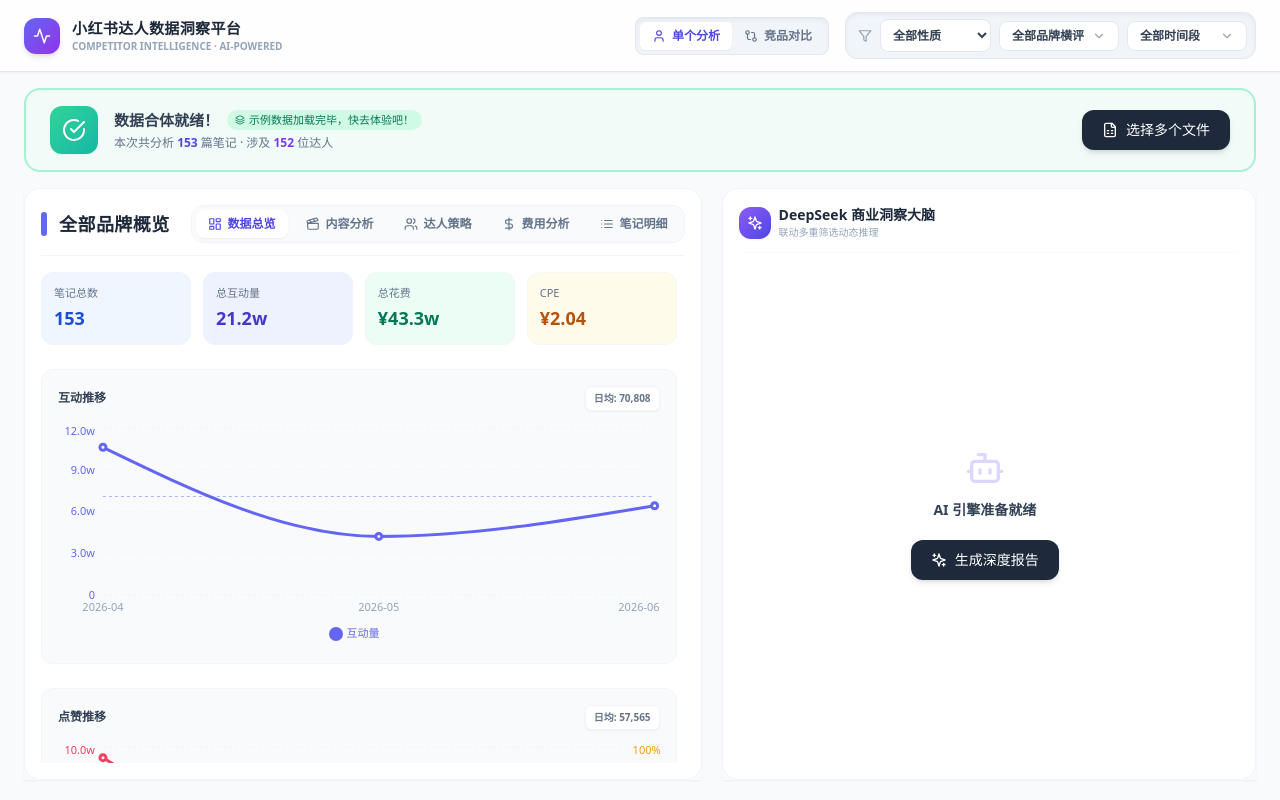
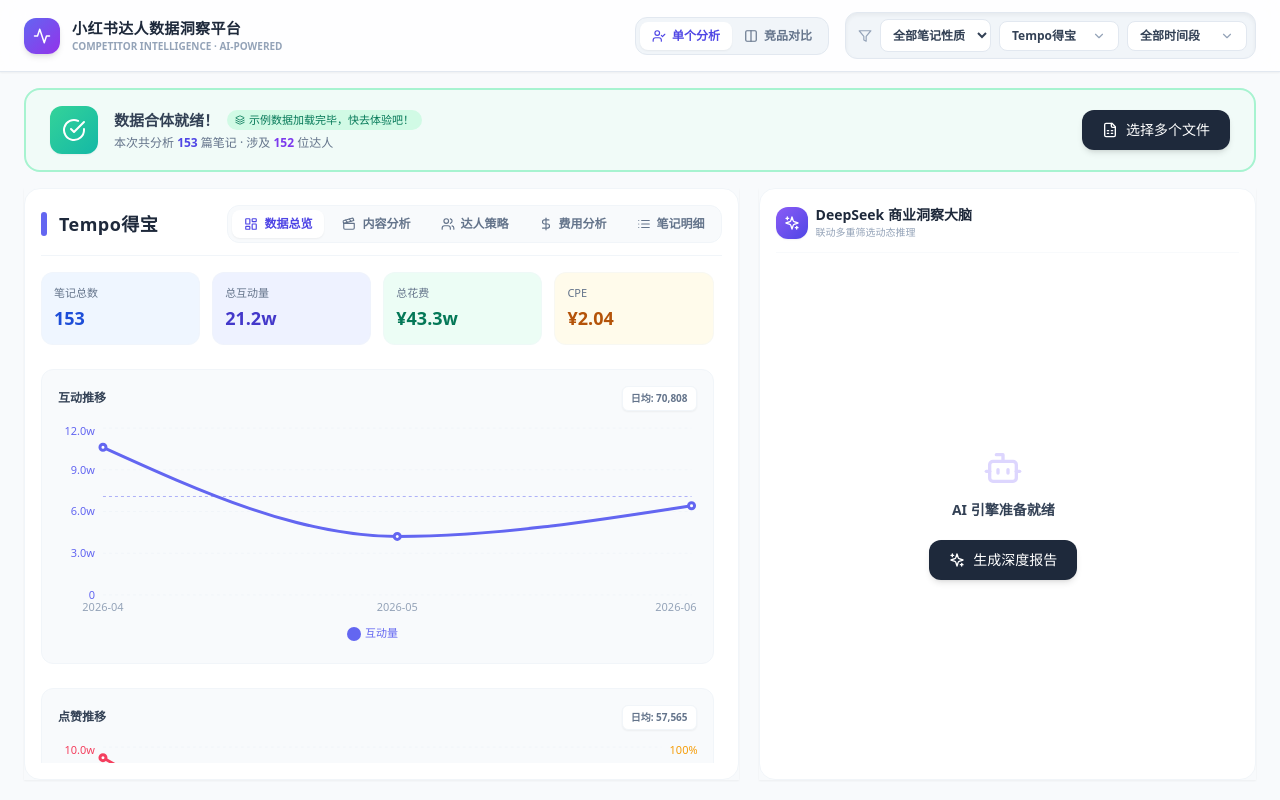
Before and after one commit to lin945448-cloud/ai-platform-new, a React (Vite) app: page / in a window 1280 px wide. Both pictures are taken after a click on the button "体验示例数据". Built offline with nearby package versions, Linux system fonts and the light colour scheme.

Commit message:
Update App.tsx

```diff
--- a/src/App.tsx
+++ b/src/App.tsx
@@ -1,16 +1,22 @@
-import React, { useState } from 'react';
+import React, { useState, useEffect } from 'react';
 import { ParsedData } from './types';
 import { getEmptyData } from './utils/parseData';
-import { Activity, Filter, ChevronDown, Check, GitCompare, User } from 'lucide-react';
+import { Activity, Filter, ChevronDown, Check, Columns, UserCheck } from 'lucide-react';
 import { UploadBar } from './components/UploadBar';
 import { Dashboard } from './components/Dashboard';
 import { AIPanel } from './components/AIPanel';
 
-function MultiSelect({ options, selected, onChange, placeholder, isCompareMode }: any) {
+// 优雅的多选下拉组件
+function MultiSelect({ options, selected, onChange, placeholder, isSingle = false }: any) {
   const [isOpen, setIsOpen] = useState(false);
   const isAll = selected.length === 0;
 
   const toggleOption = (opt: string) => {
+    if (isSingle) {
+      onChange([opt]);
+      setIsOpen(false);
+      return;
+    }
     if (selected.includes(opt)) onChange(selected.filter((o: string) => o !== opt));
     else onChange([...selected, opt]);
   };
@@ -23,15 +29,15 @@ function MultiSelect({ options, selected, onChange, placeholder, isCompareMode }
         onClick={() => setIsOpen(!isOpen)}
         className="relative z-50 flex items-center justify-between gap-2 px-3 py-1.5 bg-white border border-slate-200 rounded-lg cursor-pointer hover:border-indigo-300 transition-colors min-w-[120px]"
       >
-        <span className="text-xs font-bold text-slate-700 truncate max-w-[120px]">
-          {isCompareMode && isAll ? '请勾选对比品牌' : isAll ? placeholder : `${selected[0]} ${selected.length > 1 ? `(+${selected.length - 1})` : ''}`}
+        <span className="text-xs font-bold text-slate-700 truncate max-w-[100px]">
+          {isAll ? placeholder : `${selected[0]} ${selected.length > 1 ? `(+${selected.length - 1})` : ''}`}
         </span>
         <ChevronDown size={14} className={`text-slate-400 transition-transform ${isOpen ? 'rotate-180' : ''}`} />
       </div>
 
       {isOpen && (
         <div className="absolute z-50 top-full right-0 mt-1 w-48 bg-white border border-slate-100 rounded-xl shadow-xl py-1 max-h-60 overflow-y-auto custom-scroll">
-          {!isCompareMode && (
+          {!isSingle && (
             <>
               <div
                 onClick={() => { onChange([]); setIsOpen(false); }}
@@ -66,16 +72,18 @@ export default function App() {
   const [selectedCommercial, setSelectedCommercial] = useState<string>('全部');
   const [selectedBrands, setSelectedBrands] = useState<string[]>([]);
   const [selectedMonths, setSelectedMonths] = useState<string[]>([]);
-
-  // 新增：双模切换状态
+  // 新增切换：【单个分析】/【竞品对比】
   const [analysisMode, setAnalysisMode] = useState<'single' | 'compare'>('single');
 
-  const handleModeChange = (mode: 'single' | 'compare') => {
-    setAnalysisMode(mode);
-    if (mode === 'compare' && selectedBrands.length === 0 && data.brands.length > 0) {
-      setSelectedBrands(data.brands.slice(0, 2)); // 默认选两个对比
+  // 当切换到单品牌分析，如果之前勾选了多个品牌，默认只保留第一个
+  useEffect(() => {
+    if (analysisMode === 'single' && selectedBrands.length > 1) {
+      setSelectedBrands([selectedBrands[0]]);
+    } else if (analysisMode === 'single' && selectedBrands.length === 0 && data.brands.length > 0) {
+      // 默认选中第一个品牌
+      setSelectedBrands([data.brands[0]]);
     }
-  };
+  }, [analysisMode, data.brands]);
 
   return (
     <div className="min-h-screen bg-slate-50 flex flex-col" style={{ height: '100vh', overflow: 'hidden' }}>
@@ -92,24 +100,46 @@ export default function App() {
 
         {data.totalNotes > 0 && (
           <div className="flex items-center gap-4">
-            {/* 新增：模式切换器 */}
-            <div className="flex items-center bg-slate-100 p-1 rounded-lg shadow-inner border border-slate-200">
-              <button onClick={() => handleModeChange('single')} className={`flex items-center gap-1.5 px-3 py-1.5 rounded-md text-xs font-bold transition-all ${analysisMode === 'single' ? 'bg-white shadow-sm text-indigo-600' : 'text-slate-500 hover:text-slate-700'}`}>
-                <User size={14} /> 单个分析
+            {/* 核心切换开关：单个分析/竞品对比 */}
+            <div className="flex bg-slate-100 p-1 rounded-xl border border-slate-200">
+              <button
+                onClick={() => setAnalysisMode('single')}
+                className={`flex items-center gap-1.5 px-3 py-1.5 rounded-lg text-xs font-black transition-all ${
+                  analysisMode === 'single' ? 'bg-white text-indigo-600 shadow-sm' : 'text-slate-500 hover:text-slate-800'
+                }`}
+              >
+                <UserCheck size={14} /> 单个分析
               </button>
-              <button onClick={() => handleModeChange('compare')} className={`flex items-center gap-1.5 px-3 py-1.5 rounded-md text-xs font-bold transition-all ${analysisMode === 'compare' ? 'bg-white shadow-sm text-indigo-600' : 'text-slate-500 hover:text-slate-700'}`}>
-                <GitCompare size={14} /> 竞品对比
+              <button
+                onClick={() => setAnalysisMode('compare')}
+                className={`flex items-center gap-1.5 px-3 py-1.5 rounded-lg text-xs font-black transition-all ${
+                  analysisMode === 'compare' ? 'bg-white text-indigo-600 shadow-sm' : 'text-slate-500 hover:text-slate-800'
+                }`}
+              >
+                <Columns size={14} /> 竞品对比
               </button>
             </div>
 
             <div className="flex items-center gap-2 bg-slate-100 border border-slate-200 rounded-xl px-2 py-1.5 shadow-inner">
               <Filter size={14} className="text-slate-400 ml-1" />
-              <select value={selectedCommercial} onChange={(e) => setSelectedCommercial(e.target.value)} className="bg-white border border-slate-200 rounded-lg px-2 py-1.5 text-xs font-bold text-slate-700 outline-none cursor-pointer hover:border-indigo-300">
-                <option value="全部">全部性质</option>
+              <select
+                value={selectedCommercial}
+                onChange={(e) => setSelectedCommercial(e.target.value)}
+                className="bg-white border border-slate-200 rounded-lg px-2 py-1.5 text-xs font-bold text-slate-700 outline-none cursor-pointer hover:border-indigo-300"
+              >
+                <option value="全部">全部笔记性质</option>
                 <option value="是">仅商业笔记</option>
                 <option value="否">仅非商业笔记</option>
               </select>
-              <MultiSelect options={data.brands} selected={selectedBrands} onChange={setSelectedBrands} placeholder="全部品牌横评" isCompareMode={analysisMode === 'compare'} />
+
+              {/* 单个分析模式下品牌是单选，竞品对比模式下是勾选（多选） */}
+              <MultiSelect
+                options={data.brands}
+                selected={selectedBrands}
+                onChange={setSelectedBrands}
+                placeholder={analysisMode === 'single' ? "选择品牌" : "勾选对比品牌"}
+                isSingle={analysisMode === 'single'}
+              />
               <MultiSelect options={data.months} selected={selectedMonths} onChange={setSelectedMonths} placeholder="全部时间段" />
             </div>
           </div>
@@ -121,12 +151,23 @@ export default function App() {
       </div>
 
       <div className="flex-1 flex gap-5 px-6 pb-5 overflow-hidden min-h-0">
-        <div className="flex flex-col h-full shadow-sm" style={{ width: '55%' }}>
-          {/* 将 mode 传入看板 */}
-          <Dashboard data={data} selectedCommercial={selectedCommercial} selectedBrands={selectedBrands} selectedMonths={selectedMonths} analysisMode={analysisMode} />
+        <div className="flex flex-col h-full shadow-sm" style={{ width: '58%' }}>
+          <Dashboard
+            data={data}
+            selectedCommercial={selectedCommercial}
+            selectedBrands={selectedBrands}
+            selectedMonths={selectedMonths}
+            analysisMode={analysisMode}
+          />
         </div>
         <div className="flex flex-col h-full shadow-sm" style={{ flex: 1 }}>
-          <AIPanel data={data} selectedCommercial={selectedCommercial} selectedBrands={selectedBrands} selectedMonths={selectedMonths} />
+          <AIPanel
+            data={data}
+            selectedCommercial={selectedCommercial}
+            selectedBrands={selectedBrands}
+            selectedMonths={selectedMonths}
+            analysisMode={analysisMode}
+          />
         </div>
       </div>
     </div>
```
